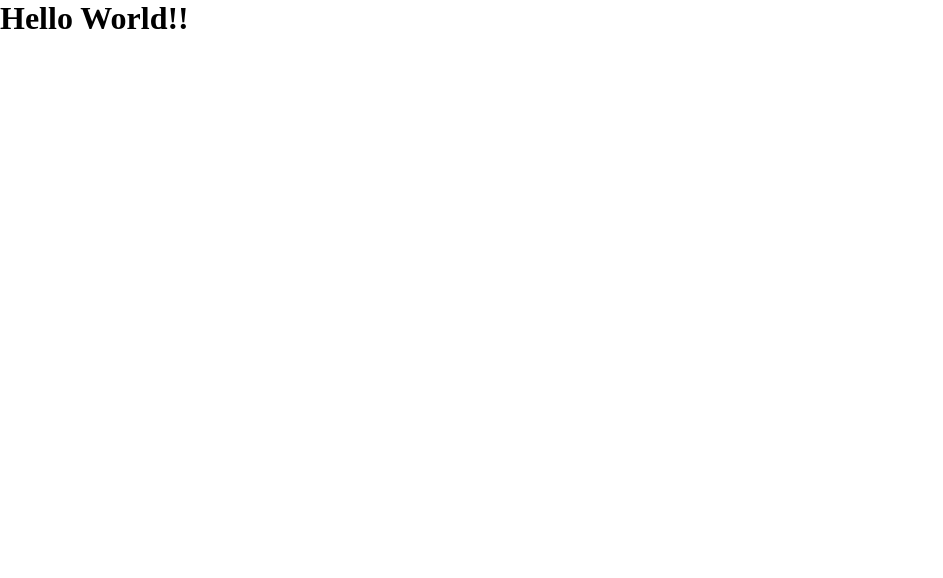
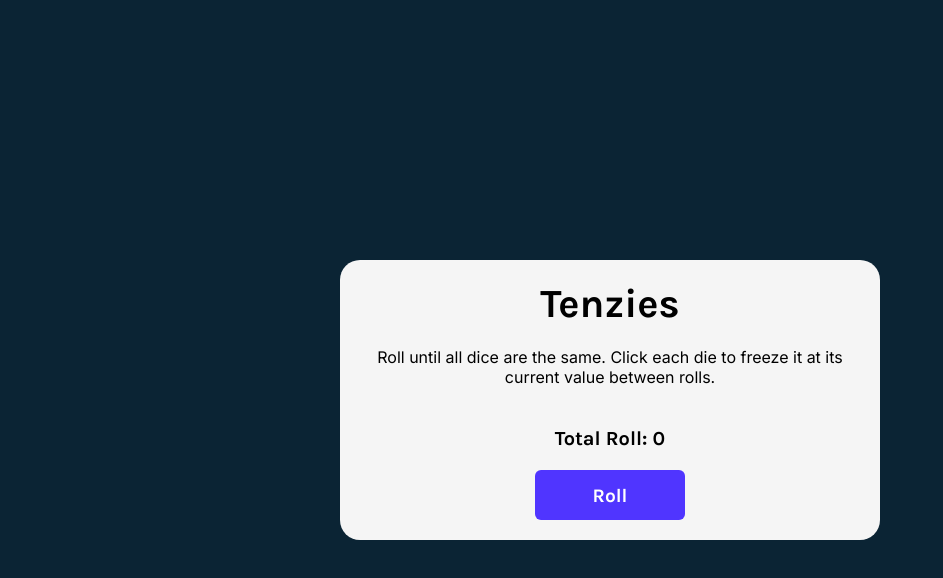
Before and after one commit to adetoye-dev/tenzie, a React (Vite) app: page / in a window 1280 px wide. Shown: the top 578 px of the page, without its empty margins (0-943 px from the left). Built offline with nearby package versions, Linux system fonts and the light colour scheme.

Commit message:
create app interface

```diff
--- a/index.html
+++ b/index.html
@@ -4,6 +4,16 @@
     <meta charset="UTF-8" />
     <link rel="icon" type="image/svg+xml" href="/vite.svg" />
     <meta name="viewport" content="width=device-width, initial-scale=1.0" />
+    <link rel="preconnect" href="https://fonts.googleapis.com" />
+    <link rel="preconnect" href="https://fonts.gstatic.com" crossorigin />
+    <link
+      href="https://fonts.googleapis.com/css2?family=Inter&family=Karla:wght@700&display=swap"
+      rel="stylesheet"
+    />
+    <link
+      href="https://cdnjs.cloudflare.com/ajax/libs/font-awesome/6.2.0/css/all.min.css"
+      rel="stylesheet"
+    />
     <title>Vite + React</title>
   </head>
   <body>
--- a/src/App.css
+++ b/src/App.css
@@ -5,3 +5,63 @@
   padding: 0;
   box-sizing: border-box;
 }
+
+body {
+  width: 100%;
+  height: 100vh;
+  background-color: #0b2434;
+  font-family: "Karla", sans-serif;
+  display: flex;
+  align-items: center;
+  justify-content: center;
+}
+
+.main {
+  width: 90%;
+  max-width: 600px;
+  background-color: #f5f5f5;
+  border-radius: 20px;
+  padding: 20px;
+  display: flex;
+  flex-direction: column;
+  align-items: center;
+  justify-content: space-around;
+  text-align: center;
+  gap: 20px;
+}
+
+.title {
+  font-size: 40px;
+  margin: 0;
+}
+
+.instructions {
+  font-family: "Inter", sans-serif;
+  font-weight: 400;
+  margin-top: 0;
+  text-align: center;
+}
+
+.roll-counter {
+  font-size: 20px;
+}
+
+.roll-dice {
+  height: 50px;
+  width: 150px;
+  border: none;
+  border-radius: 6px;
+  background-color: #5035ff;
+  color: white;
+  font-size: 1.2rem;
+  font-family: "Karla", sans-serif;
+  cursor: pointer;
+}
+
+.roll-dice:focus {
+  outline: none;
+}
+
+.roll-dice:active {
+  box-shadow: inset 5px 5px 10px -3px rgba(0, 0, 0, 0.7);
+}
--- a/src/App.jsx
+++ b/src/App.jsx
@@ -2,7 +2,18 @@ import { useState } from "react";
 import "./App.css";
 
 function App() {
-  return <h1>Hello World!!</h1>;
+  return (
+    <main className="main">
+      <h1 className="title">Tenzies</h1>
+      <p className="instructions">
+        Roll until all dice are the same. Click each die to freeze it at its
+        current value between rolls.
+      </p>
+      <div className="dice-container"></div>
+      <span className="roll-counter">Total Roll: 0</span>
+      <button className="roll-dice">Roll</button>
+    </main>
+  );
 }
 
 export default App;
```
